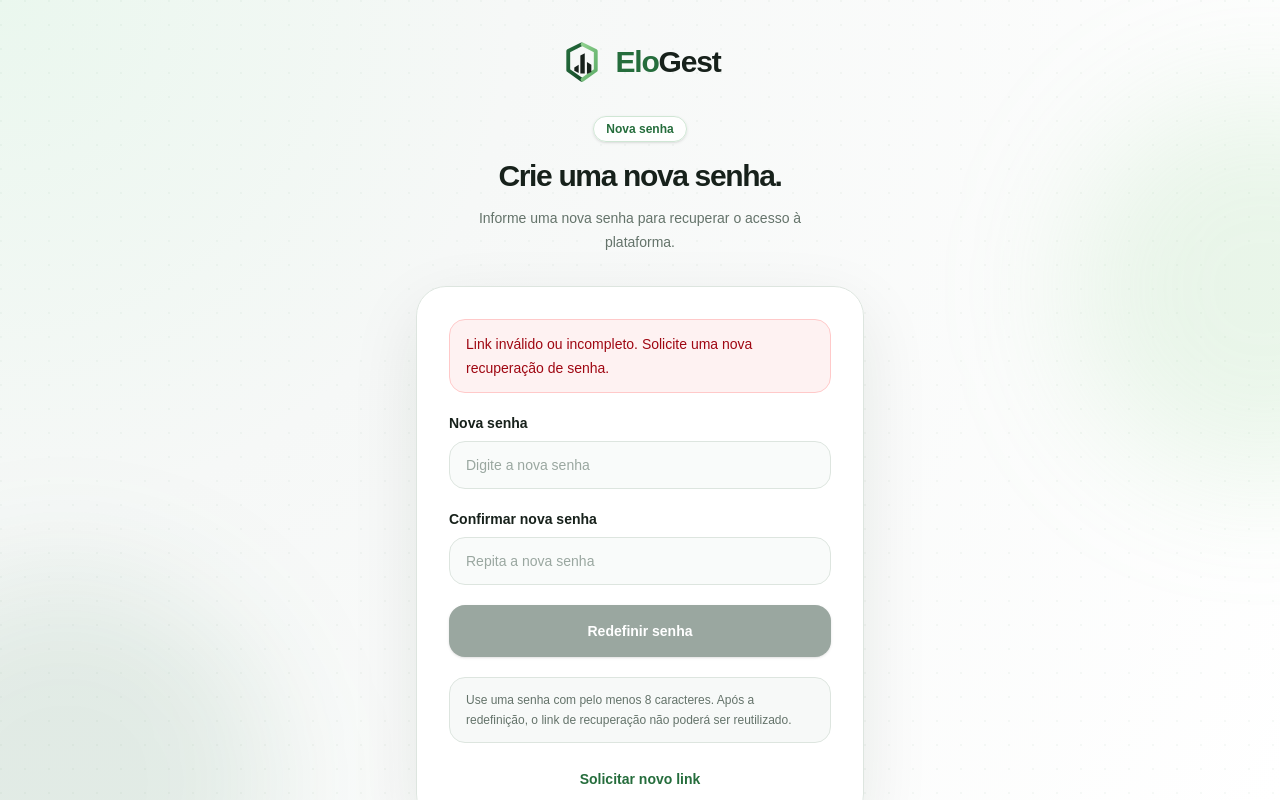
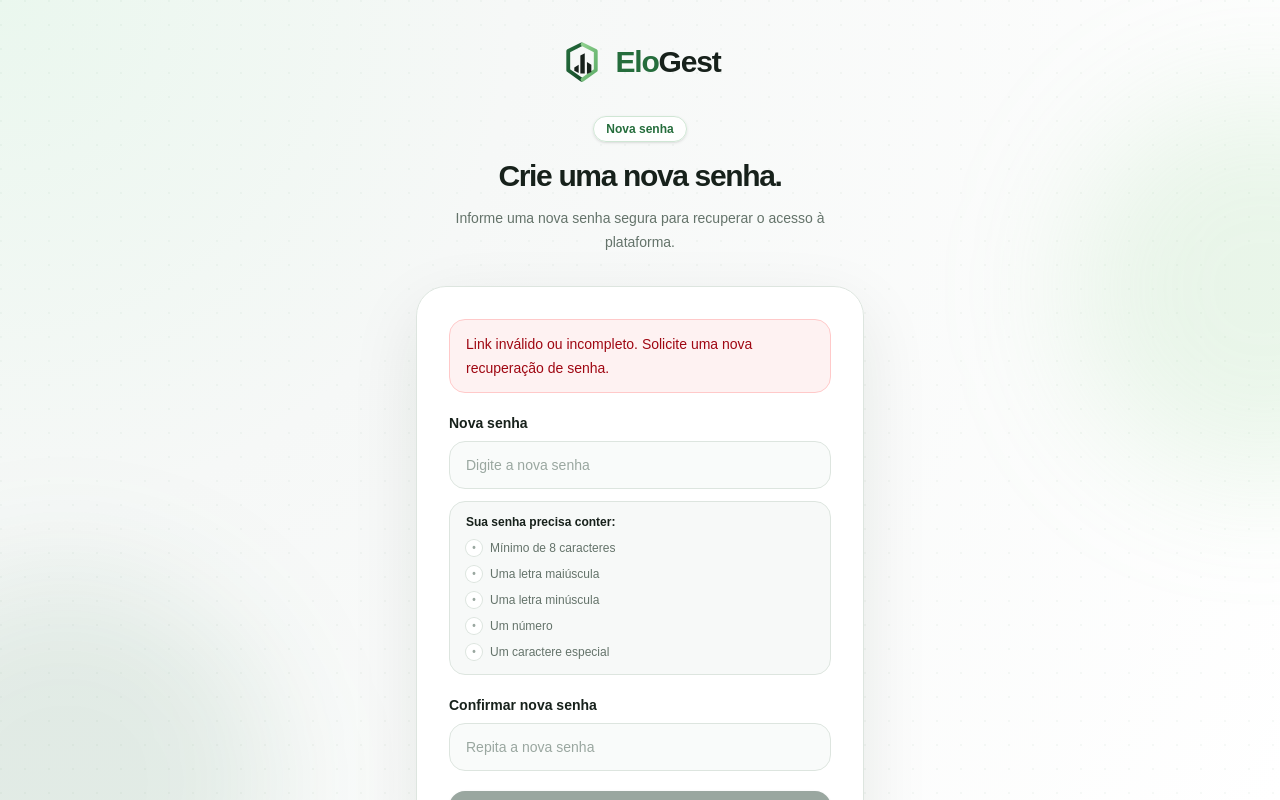
Before and after one commit to cidranef/elogest-mvp, a Next.js app: page /redefinir-senha in a window 1280 px wide. Shown: the top 800 px of the page. Built offline with nearby package versions, Linux system fonts and the light colour scheme.

Commit message:
Reforca politica de senha na redefinicao

```diff
--- a/src/app/api/auth/reset-password/route.ts
+++ b/src/app/api/auth/reset-password/route.ts
@@ -2,6 +2,7 @@ import { createHash } from "crypto";
 import { NextRequest, NextResponse } from "next/server";
 import bcrypt from "bcryptjs";
 import { db } from "@/lib/db";
+import { validateStrongPassword } from "@/lib/password-policy";
 
 
 
@@ -17,6 +18,17 @@ import { db } from "@/lib/db";
    - Confere validade.
    - Atualiza passwordHash.
    - Remove token para impedir reutilização.
+
+   ETAPA 42.8 — SEGURANÇA DE SENHA
+   - Aplica política central de senha forte.
+   - Exige:
+     mínimo de 8 caracteres,
+     letra maiúscula,
+     letra minúscula,
+     número,
+     caractere especial.
+   - Bloqueia senhas óbvias/previsíveis.
+   - Bloqueia senha contendo parte do e-mail ou nome do usuário.
    ========================================================= */
 
 export const dynamic = "force-dynamic";
@@ -47,17 +59,6 @@ export async function POST(request: NextRequest) {
       );
     }
 
-    if (!password || password.length < 8) {
-      return NextResponse.json(
-        {
-          error: "A nova senha deve ter pelo menos 8 caracteres.",
-        },
-        {
-          status: 400,
-        }
-      );
-    }
-
     const tokenHash = hashToken(token);
 
     const user = await db.user.findFirst({
@@ -70,6 +71,8 @@ export async function POST(request: NextRequest) {
       },
       select: {
         id: true,
+        email: true,
+        name: true,
       },
     });
 
@@ -77,6 +80,32 @@ export async function POST(request: NextRequest) {
       return NextResponse.json(
         {
           error: "Link de recuperação inválido ou expirado.",
+        },
+        {
+          status: 400,
+        }
+      );
+    }
+
+
+
+    /* =======================================================
+       VALIDAÇÃO DE SENHA FORTE
+
+       A validação ocorre depois da validação do token para que
+       possamos comparar a senha com e-mail/nome do usuário.
+       ======================================================= */
+
+    const passwordValidation = validateStrongPassword(password, {
+      email: user.email,
+      name: user.name,
+    });
+
+    if (!passwordValidation.valid) {
+      return NextResponse.json(
+        {
+          error: passwordValidation.errors.join(" "),
+          errors: passwordValidation.errors,
         },
         {
           status: 400,
--- a/src/app/redefinir-senha/page.tsx
+++ b/src/app/redefinir-senha/page.tsx
@@ -1,7 +1,7 @@
 "use client";
 
 import Link from "next/link";
-import { FormEvent, Suspense, useState } from "react";
+import { FormEvent, Suspense, useMemo, useState } from "react";
 import { useSearchParams } from "next/navigation";
 
 
@@ -25,6 +25,11 @@ import { useSearchParams } from "next/navigation";
    - Mantido card central premium e objetivo.
    - Fundo recebeu textura sutil.
    - Toda a lógica funcional foi preservada.
+
+   ETAPA 42.8 — SEGURANÇA DE SENHA
+   - Front passa a orientar e validar os requisitos mínimos.
+   - API continua sendo a autoridade final da regra.
+   - Mensagens ficam mais claras para o usuário.
    ========================================================= */
 
 
@@ -91,6 +96,102 @@ function EloGestLogo() {
 
 
 
+function getPasswordChecks(password: string) {
+  return [
+    {
+      label: "Mínimo de 8 caracteres",
+      passed: password.length >= 8,
+    },
+    {
+      label: "Uma letra maiúscula",
+      passed: /[A-ZÀ-Ý]/.test(password),
+    },
+    {
+      label: "Uma letra minúscula",
+      passed: /[a-zà-ÿ]/.test(password),
+    },
+    {
+      label: "Um número",
+      passed: /\d/.test(password),
+    },
+    {
+      label: "Um caractere especial",
+      passed: /[^A-Za-zÀ-ÿ0-9]/.test(password),
+    },
+  ];
+}
+
+
+
+function isBlockedPassword(password: string) {
+  const blockedPasswords = new Set([
+    "12345678",
+    "123456789",
+    "1234567890",
+    "senha123",
+    "senha1234",
+    "password",
+    "password123",
+    "admin123",
+    "admin1234",
+    "elogest123",
+    "elogest1234",
+    "heloisa100%",
+    "qwerty123",
+    "abc12345",
+  ]);
+
+  return blockedPasswords.has(String(password || "").trim().toLowerCase());
+}
+
+
+
+function PasswordChecklist({ password }: { password: string }) {
+  const checks = getPasswordChecks(password);
+  const hasPassword = password.length > 0;
+
+  return (
+    <div className="mt-3 rounded-2xl border border-[#DDE5DF] bg-[#F7F9F8] px-4 py-3">
+      <p className="mb-2 text-xs font-semibold text-[#17211B]">
+        Sua senha precisa conter:
+      </p>
+
+      <div className="grid gap-1.5">
+        {checks.map((check) => (
+          <div
+            key={check.label}
+            className="flex items-center gap-2 text-xs leading-5"
+          >
+            <span
+              className={`inline-flex h-4 w-4 shrink-0 items-center justify-center rounded-full text-[10px] font-bold ${
+                check.passed
+                  ? "bg-[#256D3C] text-white"
+                  : "bg-white text-[#9AA7A0] ring-1 ring-[#DDE5DF]"
+              }`}
+            >
+              {check.passed ? "✓" : "•"}
+            </span>
+
+            <span
+              className={check.passed ? "text-[#256D3C]" : "text-[#64736A]"}
+            >
+              {check.label}
+            </span>
+          </div>
+        ))}
+      </div>
+
+      {hasPassword && isBlockedPassword(password) && (
+        <p className="mt-3 rounded-xl border border-red-200 bg-red-50 px-3 py-2 text-xs leading-5 text-red-700">
+          Esta senha é muito previsível. Escolha uma combinação diferente.
+        </p>
+      )}
+    </div>
+  );
+}
+
+
+
 function RedefinirSenhaContent() {
   const searchParams = useSearchParams();
   const token = searchParams.get("token") || "";
@@ -103,6 +204,17 @@ function RedefinirSenhaContent() {
 
 
 
+  const passwordChecks = useMemo(() => getPasswordChecks(senha), [senha]);
+
+  const isPasswordStrong = useMemo(() => {
+    return (
+      passwordChecks.every((check) => check.passed) &&
+      !isBlockedPassword(senha)
+    );
+  }, [passwordChecks, senha]);
+
+
+
   async function handleSubmit(event: FormEvent<HTMLFormElement>) {
     event.preventDefault();
 
@@ -111,8 +223,10 @@ function RedefinirSenhaContent() {
       return;
     }
 
-    if (!senha || senha.length < 8) {
-      setError("A nova senha deve ter pelo menos 8 caracteres.");
+    if (!isPasswordStrong) {
+      setError(
+        "A senha deve ter pelo menos 8 caracteres, incluindo letra maiúscula, letra minúscula, número e caractere especial."
+      );
       return;
     }
 
@@ -189,7 +303,7 @@ function RedefinirSenhaContent() {
             </h1>
 
             <p className="mx-auto mt-3 max-w-sm text-sm leading-6 text-[#64736A]">
-              Informe uma nova senha para recuperar o acesso à plataforma.
+              Informe uma nova senha segura para recuperar o acesso à plataforma.
             </p>
           </div>
 
@@ -258,6 +372,8 @@ function RedefinirSenhaContent() {
                     autoComplete="new-password"
                     required
                   />
+
+                  <PasswordChecklist password={senha} />
                 </div>
 
                 <div>
@@ -281,6 +397,18 @@ function RedefinirSenhaContent() {
                     autoComplete="new-password"
                     required
                   />
+
+                  {confirmarSenha && senha !== confirmarSenha && (
+                    <p className="mt-2 text-xs leading-5 text-red-700">
+                      As senhas informadas ainda não conferem.
+                    </p>
+                  )}
+
+                  {confirmarSenha && senha === confirmarSenha && (
+                    <p className="mt-2 text-xs leading-5 text-[#256D3C]">
+                      As senhas conferem.
+                    </p>
+                  )}
                 </div>
 
                 <button
@@ -302,8 +430,9 @@ function RedefinirSenhaContent() {
             {!success && (
               <div className="mt-5 rounded-2xl border border-[#DDE5DF] bg-[#F7F9F8] px-4 py-3">
                 <p className="text-xs leading-5 text-[#64736A]">
-                  Use uma senha com pelo menos 8 caracteres. Após a redefinição,
-                  o link de recuperação não poderá ser reutilizado.
+                  Após a redefinição, o link de recuperação não poderá ser
+                  reutilizado. Para sua segurança, evite usar senhas previsíveis
+                  ou compartilhadas com outros serviços.
                 </p>
               </div>
             )}
--- /dev/null
+++ b/src/lib/password-policy.ts
@@ -0,0 +1,142 @@
+/* =========================================================
+   PASSWORD POLICY - ELOGEST
+
+   ETAPA 42.8 — SEGURANÇA DE SENHA
+
+   Objetivo:
+   - Centralizar as regras de força de senha.
+   - Reutilizar a mesma validação em:
+     recuperação de senha, criação de usuários e futuras trocas.
+   - Evitar senhas óbvias ou previsíveis.
+   ========================================================= */
+
+export type PasswordValidationResult = {
+  valid: boolean;
+  errors: string[];
+};
+
+
+
+const PASSWORD_MIN_LENGTH = 8;
+
+
+
+const BLOCKED_PASSWORDS = new Set(
+  [
+    "12345678",
+    "123456789",
+    "1234567890",
+    "senha123",
+    "senha1234",
+    "password",
+    "password123",
+    "admin123",
+    "admin1234",
+    "elogest123",
+    "elogest1234",
+    "heloisa100%",
+    "qwerty123",
+    "abc12345",
+  ].map((item) => item.toLowerCase())
+);
+
+
+
+function normalize(value?: string | null) {
+  return String(value || "").trim().toLowerCase();
+}
+
+
+
+function getEmailLocalPart(email?: string | null) {
+  const normalizedEmail = normalize(email);
+
+  if (!normalizedEmail.includes("@")) {
+    return "";
+  }
+
+  return normalizedEmail.split("@")[0] || "";
+}
+
+
+
+export function validateStrongPassword(
+  password: string,
+  options?: {
+    email?: string | null;
+    name?: string | null;
+  }
+): PasswordValidationResult {
+  const errors: string[] = [];
+  const rawPassword = String(password || "");
+  const normalizedPassword = normalize(rawPassword);
+
+  if (rawPassword.length < PASSWORD_MIN_LENGTH) {
+    errors.push("A senha deve ter pelo menos 8 caracteres.");
+  }
+
+  if (!/[A-ZÀ-Ý]/.test(rawPassword)) {
+    errors.push("Inclua pelo menos uma letra maiúscula.");
+  }
+
+  if (!/[a-zà-ÿ]/.test(rawPassword)) {
+    errors.push("Inclua pelo menos uma letra minúscula.");
+  }
+
+  if (!/\d/.test(rawPassword)) {
+    errors.push("Inclua pelo menos um número.");
+  }
+
+  if (!/[^A-Za-zÀ-ÿ0-9]/.test(rawPassword)) {
+    errors.push("Inclua pelo menos um caractere especial.");
+  }
+
+  if (BLOCKED_PASSWORDS.has(normalizedPassword)) {
+    errors.push("Escolha uma senha menos previsível.");
+  }
+
+  const emailLocalPart = getEmailLocalPart(options?.email);
+
+  if (
+    emailLocalPart &&
+    emailLocalPart.length >= 4 &&
+    normalizedPassword.includes(emailLocalPart)
+  ) {
+    errors.push("A senha não deve conter parte do e-mail.");
+  }
+
+  const normalizedName = normalize(options?.name).replace(/\s+/g, "");
+
+  if (
+    normalizedName &&
+    normalizedName.length >= 4 &&
+    normalizedPassword.includes(normalizedName)
+  ) {
+    errors.push("A senha não deve conter o nome do usuário.");
+  }
+
+  return {
+    valid: errors.length === 0,
+    errors,
+  };
+}
+
+
+
+export function getPasswordPolicyMessage() {
+  return "A senha deve ter pelo menos 8 caracteres, incluindo letra maiúscula, letra minúscula, número e caractere especial.";
+}
+
+
+
+export function getPasswordPolicyRules() {
+  return [
+    "Mínimo de 8 caracteres",
+    "Pelo menos uma letra maiúscula",
+    "Pelo menos uma letra minúscula",
+    "Pelo menos um número",
+    "Pelo menos um caractere especial",
+    "Não usar senhas óbvias ou previsíveis",
+    "Não usar parte do e-mail ou nome do usuário",
+  ];
+}
```
